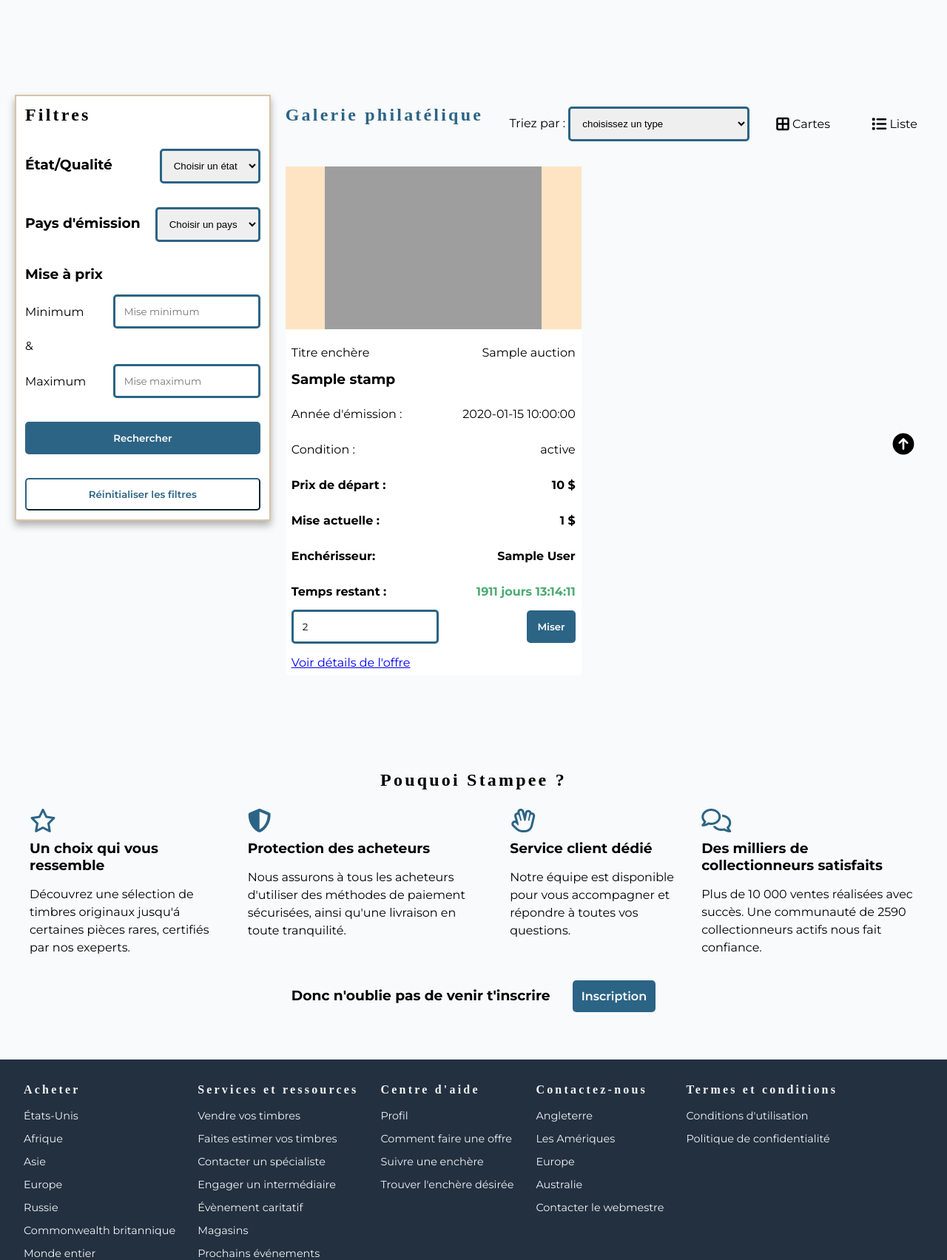
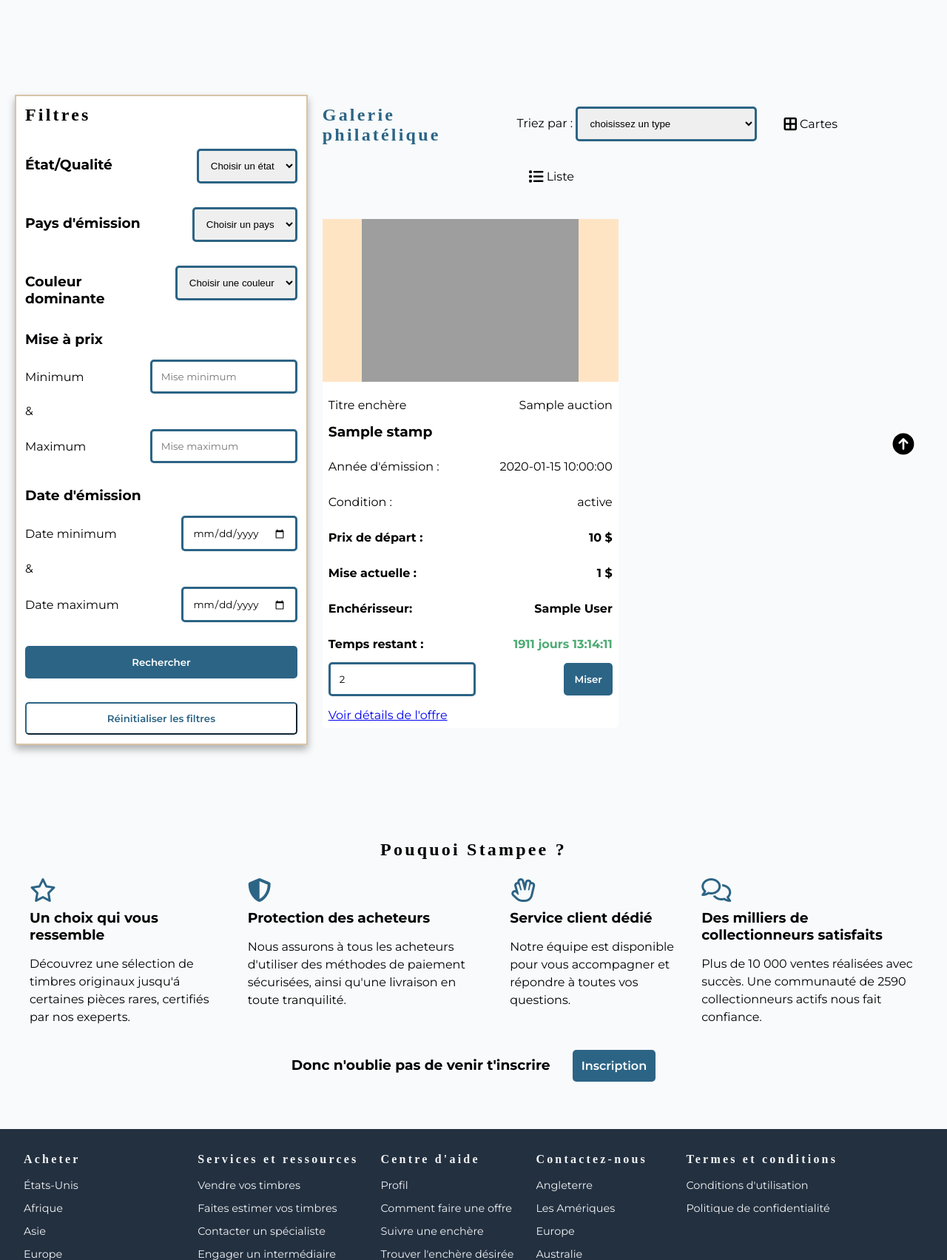
Before and after one commit to TekGeekdev/stampee, a PHP site: page /stampee/auction/filter in a window 1280 px wide. Shown: the part 151-1854 px from the top of the page at 74% size. Run offline with PHP 8.4, Linux system fonts and the light colour scheme; tables that the repository leaves empty or names only in its code hold one stand-in row (values such as "Sample post"); some web fonts are replaced; grey boxes are pictures that could not be loaded.

Commit message:
add filter color and date min & max

```diff
--- a/models/Auction.php
+++ b/models/Auction.php
@@ -9,10 +9,10 @@ class Auction extends CRUD
     protected $primaryKey = 'id';
     protected $fillable   = ['name', 'dateStart', 'dateFinish', 'startPrice', 'lordLike', 'state_id', 'stamp_id'];
 
-
-    public function filter($filters){
+    public function filter($filters)
+    {
         $params = [];
-        $sql = "SELECT auction.id, auction.name,
+        $sql    = "SELECT auction.id, auction.name,
 					auction.dateStart,
 					auction.dateFinish,
                     auction.startPrice,
@@ -32,29 +32,39 @@ class Auction extends CRUD
                     stamp.content
                     FROM auction INNER JOIN stamp ON auction.stamp_id = stamp.id WHERE true";
 
-            if (!empty($filters["conditions_id"])) {
+        if (! empty($filters["conditions_id"])) {
             $sql .= " AND conditions_id = :conditions_id";
             $params["conditions_id"] = $filters["conditions_id"];
         }
 
-            if (!empty($filters["countryOrigin_id"])) {
+        if (! empty($filters["countryOrigin_id"])) {
             $sql .= " AND countryOrigin_id = :countryOrigin_id";
             $params["countryOrigin_id"] = $filters["countryOrigin_id"];
         }
 
-            if (!empty($filters["countryOrigin_id"])) {
-                $sql .= " AND countryOrigin_id = :countryOrigin_id";
-                $params["countryOrigin_id"] = $filters["countryOrigin_id"];
+        if (! empty($filters["color_id"])) {
+            $sql .= " AND color_id = :color_id";
+            $params["color_id"] = $filters["color_id"];
         }
 
-            if (!empty($filters["minimum"])) {
+        if (! empty($filters["minimum"])) {
             $sql .= " AND startPrice >= :minimum";
             $params["minimum"] = $filters["minimum"];
         }
 
-            if (!empty($filters["maximum"])) {
+        if (! empty($filters["maximum"])) {
             $sql .= " AND startPrice <= :maximum";
             $params["maximum"] = $filters["maximum"];
+        }
+
+        if (! empty($filters["minimumDate"])) {
+            $sql .= " AND dateRelease >= :minimumDate";
+            $params["minimumDate"] = $filters["minimumDate"];
+        }
+
+        if (! empty($filters["maximumDate"])) {
+            $sql .= " AND dateRelease <= :maximumDate";
+            $params["maximumDate"] = $filters["maximumDate"];
         }
 
 
--- a/routes/web.php
+++ b/routes/web.php
@@ -23,6 +23,8 @@ Route::get('/auction', 'AuctionController@index');
 Route::get('/auction/show', 'AuctionController@show');
 Route::get('/auction/filter', 'AuctionController@filter');
 
+Route::get('/auction/lord', 'AuctionController@indexLord');
+
 Route::get('/bid/store', 'BidController@store');
 Route::get('/bid/store/show', 'BidController@storeShow');
 
--- a/views/auction/catalogue.twig
+++ b/views/auction/catalogue.twig
@@ -143,6 +143,19 @@
 							{{errors.countryOrigin_id}}</span>
 					{% endif %}
 			</section>
+			<section class="select-a-droite">
+				<label for="color_id"><h3>Couleur dominante</h3></label>
+				<select name="color_id" id="color_id" class="input-selection variante-bleu">
+					<option value="disabled" {% if stamp.color_id == null %} selected {% endif %} disabled>Choisir une couleur</option>
+					{% for color in colors %}
+						<option value="{{color.id}}" {% if stamp.color_id == color.id %} selected {% endif %}>{{color.color}}</option>
+					{% endfor %}
+				</select>
+				{% if errors.color_id is defined %}
+					<span class="span-erreur">
+						{{errors.color_id}}</span>
+				{% endif %}
+			</section>
 			<section>
 				<h3>Mise à prix</h3>
 				<div>
@@ -153,6 +166,18 @@
 				<div>
 					<label for="maximum">Maximum</label>
 					<input type="number" name="maximum" id="maximum" placeholder="Mise maximum" class="input-selection variante-bleu">
+				</div>
+			</section>
+			<section>
+				<h3>Date d'émission</h3>
+				<div>
+					<label for="minimumDate">Date minimum</label>
+					<input type="date" name="minimumDate" id="minimumDate" placeholder="Date minimum" class="input-selection variante-bleu">
+				</div>
+				<p>&</p>
+				<div>
+					<label for="maximumDate">Date maximum</label>
+					<input type="date" name="maximumDate" id="maximumDate" placeholder="Date maximum" class="input-selection variante-bleu">
 				</div>
 			</section>
 			<input type="submit" value="Rechercher" class="bouton">
--- a/views/auction/show.twig
+++ b/views/auction/show.twig
@@ -69,7 +69,7 @@
 					<div>
 						<form action="{{base}}/bid/store/show">
 							<input type="hidden" name="id" value="{{auction.id}}">
-							<input type="text" name="bid" min="{% if auction.maxBid == "Aucune mise" %}{{auction.startPrice + 1 }}{% else %}{{auction.maxBid + 1}}{% endif %}" value="{% if auction.maxBid == "Aucune mise" %}{{auction.startPrice + 1 }}{% else %}{{auction.maxBid + 1}}{% endif %}" class="input-selection variante-bleu" placeholder="Entrez une mise" aria-label="Entrez une mise pour l'action">
+							<input type="number" name="bid" min="{% if auction.maxBid == "Aucune mise" %}{{auction.startPrice + 1 }}{% else %}{{auction.maxBid + 1}}{% endif %}" value="{% if auction.maxBid == "Aucune mise" %}{{auction.startPrice + 1 }}{% else %}{{auction.maxBid + 1}}{% endif %}" class="input-selection variante-bleu" placeholder="Entrez une mise" aria-label="Entrez une mise pour l'action">
 							<input type="submit" value="Placer l'enchère" class="bouton">
 						</form>
 						{% if errors.bid is defined %}
--- a/views/stamp/create.twig
+++ b/views/stamp/create.twig
@@ -13,7 +13,7 @@
 			</div>
 			<div>
 				<label for="dateRelease">Date d'émission</label>
-				<input type="date" name="dateRelease" id="dateRelease" placeholder="Saissisez nom du tombre" value="{{stamp.dateRelease}}">
+				<input type="date" name="dateRelease" id="dateRelease" placeholder="Saissisez une date" value="{{stamp.dateRelease}}">
 				{% if errors.dateRelease is defined %}
 					<span class="span-erreur">
 						{{errors.dateRelease}}</span>
```
Lines whose indentation alone changed are shown as unchanged.
